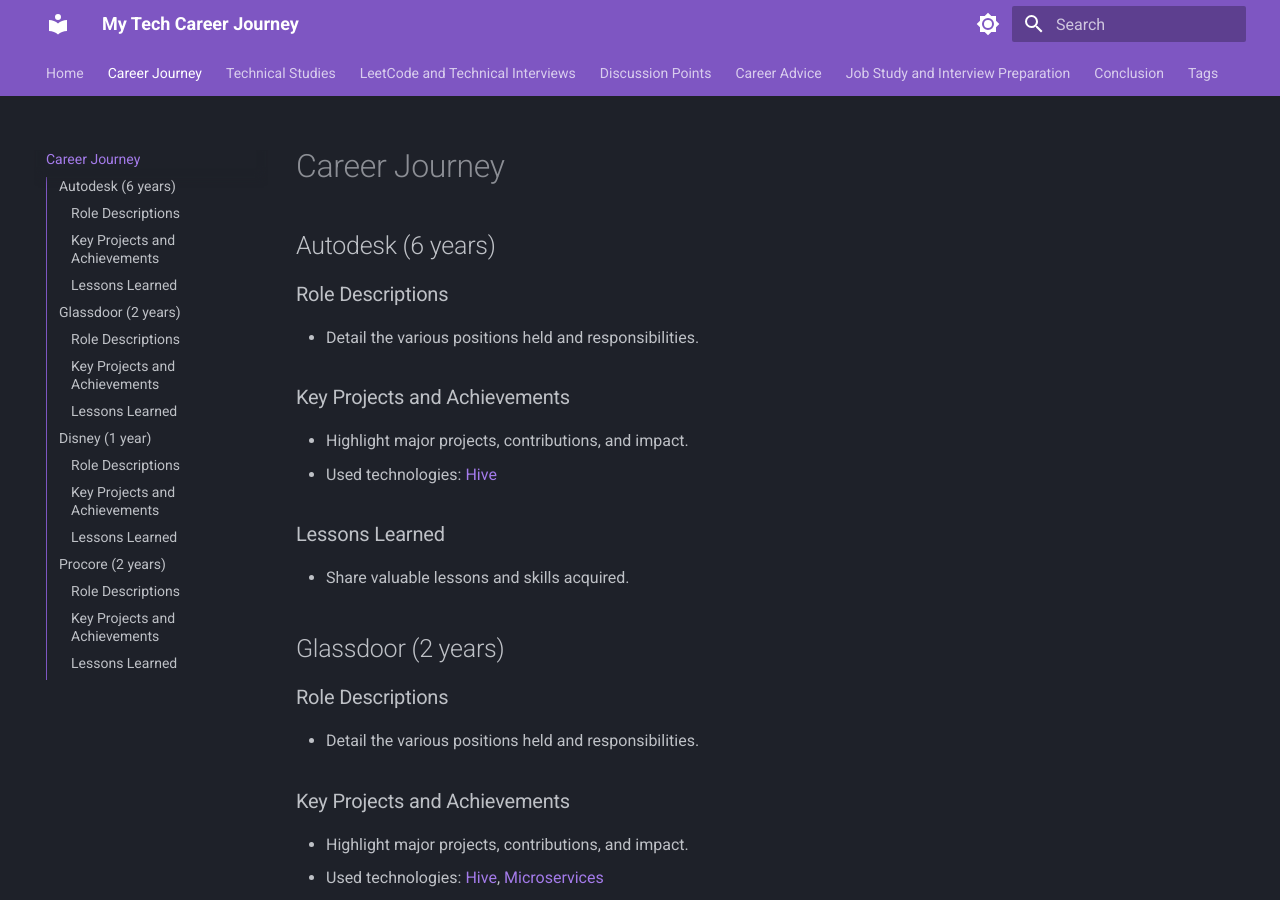
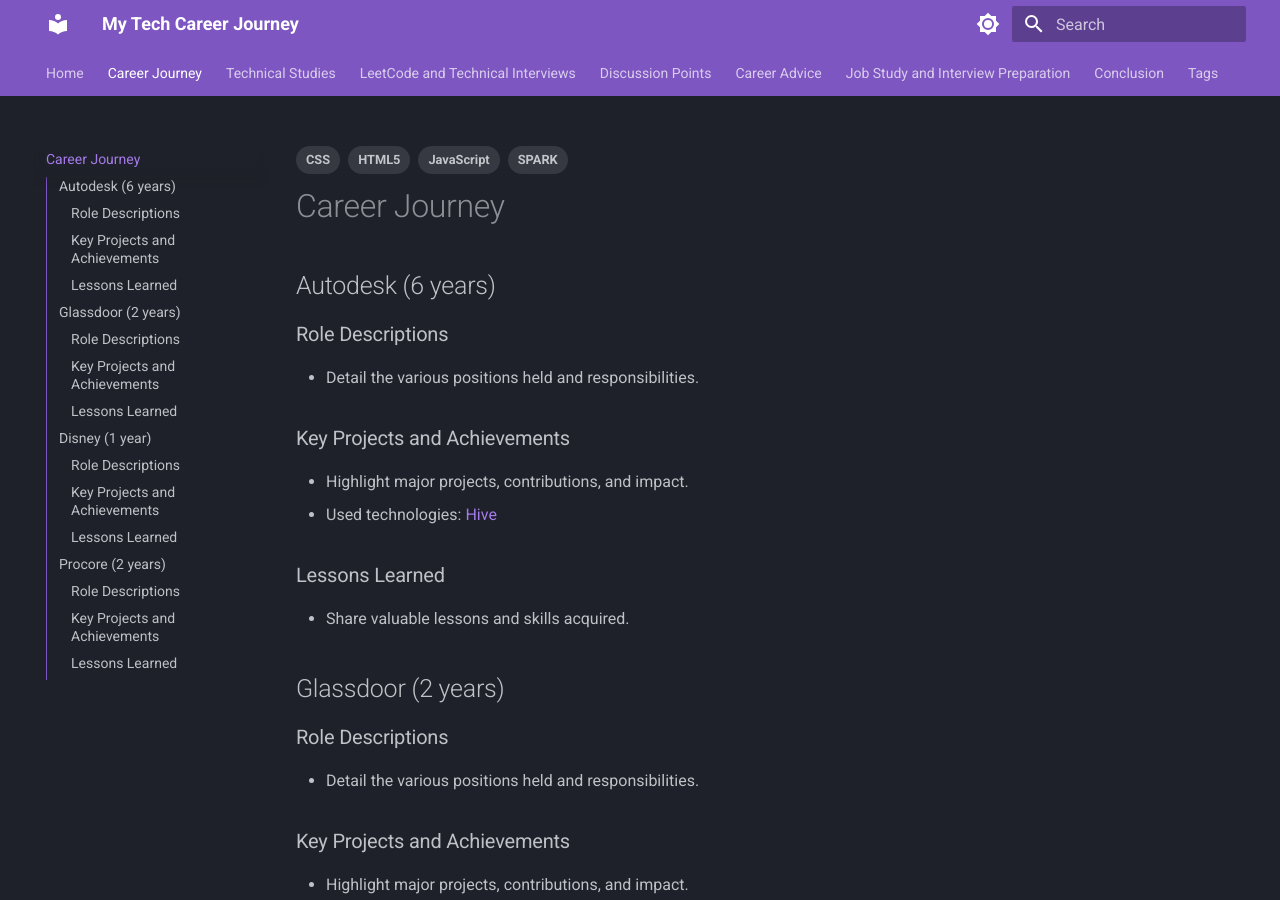
Before and after one commit to Fiegellan/career_accomplishments, an MkDocs documentation site: the page built from docs/chapter1.md, in a window 1280 px wide and 900 px high. Built offline with MkDocs 1.6.1 and Material for MkDocs 9.7.7, drawn with Linux system fonts in a browser that asks for light colours.

Commit message:
including tags

```diff
--- a/docs/chapter1.md
+++ b/docs/chapter1.md
@@ -1,3 +1,11 @@
+---
+tags:
+  - HTML5
+  - JavaScript
+  - CSS
+  - SPARK
+---
+
 # Career Journey
 
 ## Autodesk (6 years) <a id="autodesk-6-years"></a>
@@ -11,6 +19,7 @@
 
 ### Lessons Learned <a id="autodesk-lessons"></a>
 - Share valuable lessons and skills acquired.
+
 
 ## Glassdoor (2 years) <a id="glassdoor-2-years"></a>
 
--- a/mkdocs.yml
+++ b/mkdocs.yml
@@ -51,3 +51,5 @@
 plugins:
   - search
   - awesome-pages
+  - tags:
+      tags_file: tags.md
```
Also changed, not shown: docs/tags.md (added).
